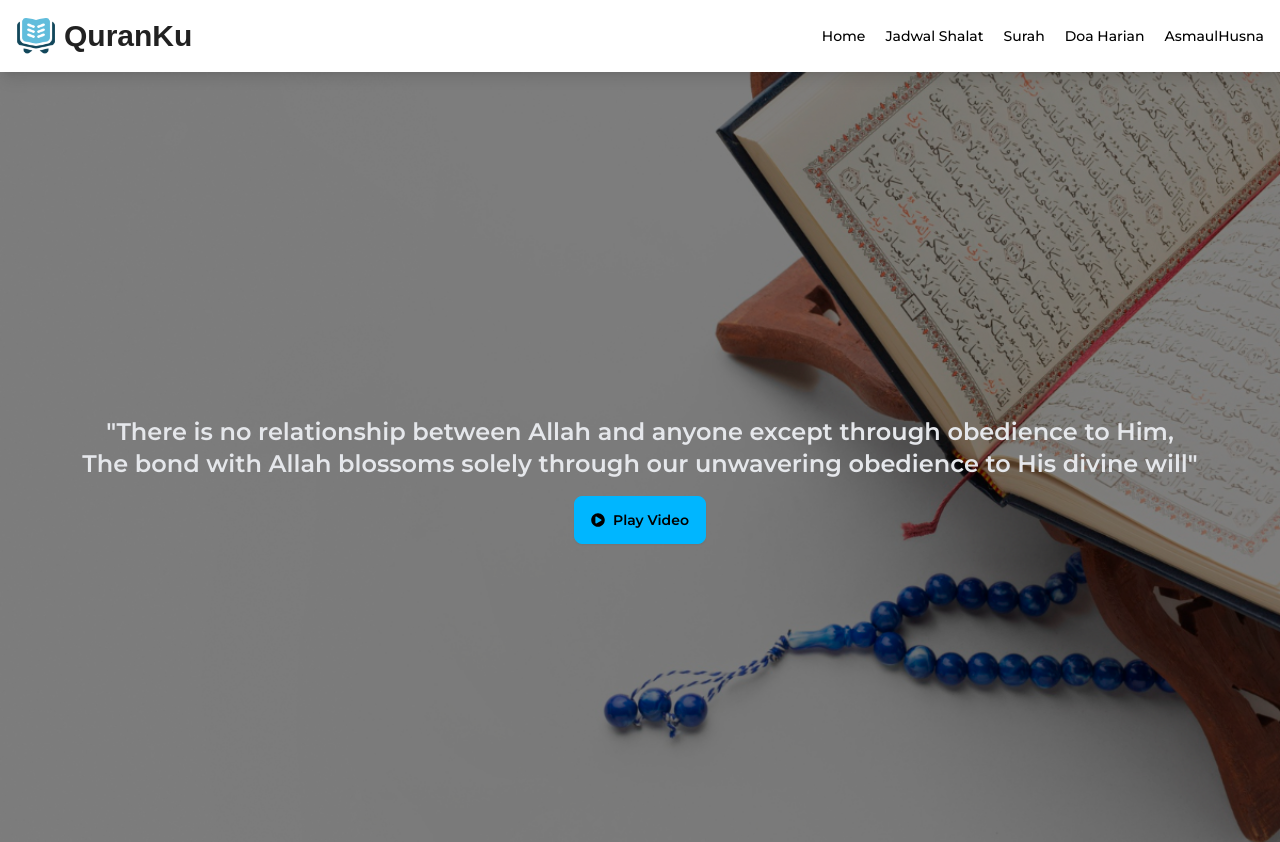
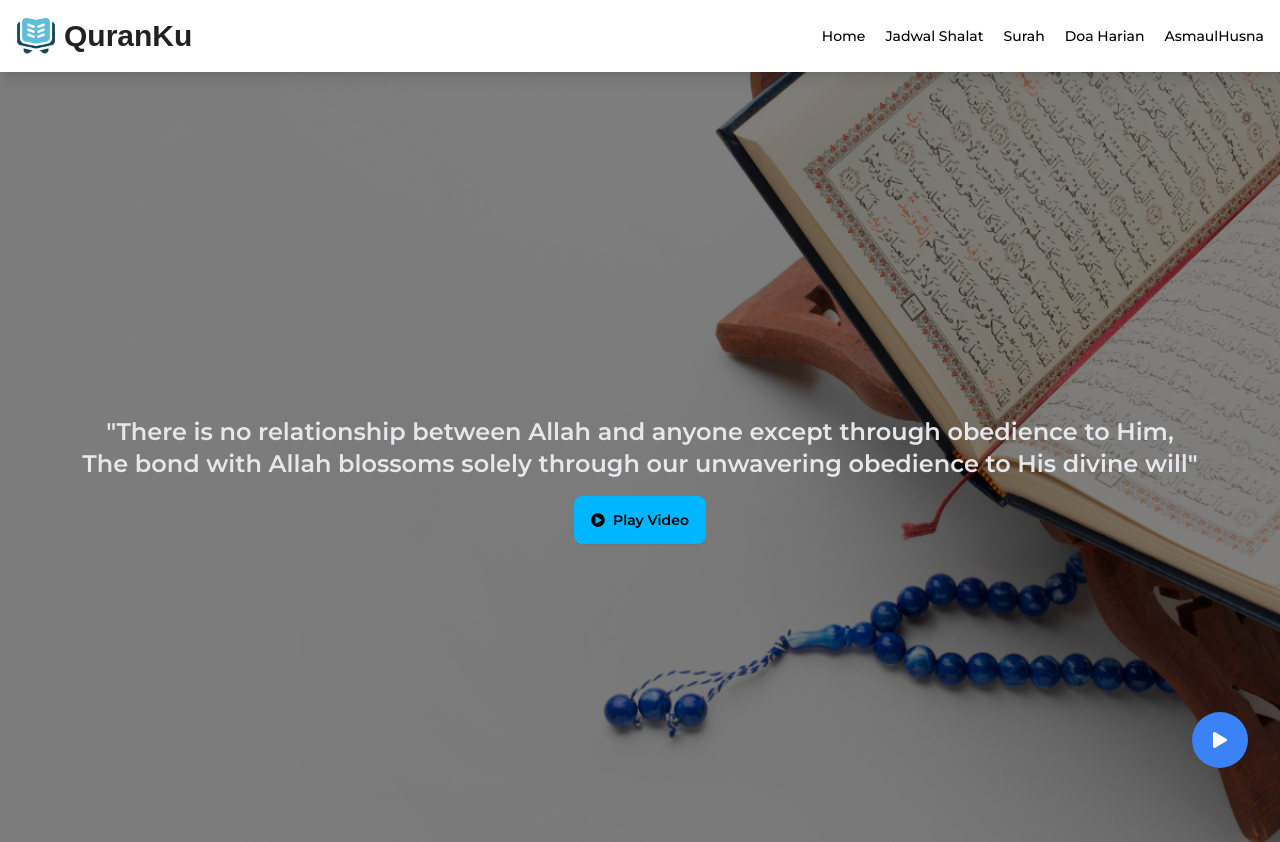
Before and after one commit to HansCode20/QuranKu, a React (Vite) app: page / in a window 1280 px wide. Shown: the top 842 px of the page. Built offline with nearby package versions, Linux system fonts and the light colour scheme; a web font is replaced by a local one.

Commit message:
Tambah Fitur

```diff
--- a/src/App.jsx
+++ b/src/App.jsx
@@ -1,20 +1,29 @@
-import { useState } from "react";
-import { BrowserRouter, Routes, Route } from "react-router-dom";
+import React from "react";
+import { BrowserRouter, Routes, Route, useLocation } from "react-router-dom";
 import Home from "./pages/Home";
-import "./App.css";
 import JadwalSholat from "./pages/JadwalSholat";
 import Kitab from "./pages/Kitab";
 import SurahKitab from "./pages/SurahKitab";
 import Doa from "./pages/Doa";
 import AsmaulHusna from "./pages/AsmaulHusna";
-
+import MusicPlayer from "./components/MusicPlayer";
 
 function App() {
-  const [count, setCount] = useState(0);
+  return (
+    <BrowserRouter>
+      <PageWrapper />
+    </BrowserRouter>
+  );
+}
+
+function PageWrapper() {
+  const location = useLocation();
+
+  // Check if the current path starts with "/surah/" to hide the MusicPlayer
+  const shouldShowMusicPlayer = !location.pathname.startsWith("/surah/");
 
   return (
     <>
-      <BrowserRouter>
       <Routes>
         <Route path="/" element={<Home />} />
         <Route path="/sholat" element={<JadwalSholat />} />
@@ -23,7 +32,7 @@ function App() {
         <Route path="/doa" element={<Doa />} />
         <Route path="/asmaulhusna" element={<AsmaulHusna />} />
       </Routes>
-      </BrowserRouter>
+      {shouldShowMusicPlayer && <MusicPlayer />}
     </>
   );
 }
--- a/src/Fragment/Layout.jsx
+++ b/src/Fragment/Layout.jsx
@@ -1,6 +1,6 @@
 import React from "react";
 import Navbar from "../components/Navbar";
-import Footer from "../components/Footer";
+
 
 const Layout = ({ children }) => {
   return (
@@ -9,7 +9,6 @@ const Layout = ({ children }) => {
       <div className="flex-grow">
         {children}
       </div>
-      <Footer />
     </div>
   );
 };
--- a/src/components/Footer.jsx
+++ /dev/null
@@ -1,13 +0,0 @@
-import React from "react";
-
-const Footer = () => {
-  return (
-    <div className=" bg-gray-600 flex  items-center justify-center ">
-      <h1 className="text-white font-semibold">
-        &copy; Copyright by Quranku 2024
-      </h1>
-    </div>
-  );
-};
-
-export default Footer;
--- /dev/null
+++ b/src/components/MusicPlayer.jsx
@@ -0,0 +1,27 @@
+import React, { useState } from 'react';
+import audio from '../assets/Audio/Nasheed Taweel Alshawq - Ahmed Bukhatir  - أحمد بوخاطر - نشيد طويل الشوق.mp3';
+import { FaPause } from "react-icons/fa6";
+import { FaPlay } from "react-icons/fa";
+
+const MusicPlayer = () => {
+    const [isPlaying, setIsPlaying] = useState(false);
+
+    const togglePlay = () => {
+        setIsPlaying(!isPlaying);
+        const audio = document.getElementById('background-music');
+        isPlaying ? audio.pause() : audio.play();
+    };
+
+    return (
+        <div className="fixed bottom-0 right-0 p-8">
+            <audio id="background-music" loop>
+                <source src={audio} type="audio/mpeg" />
+            </audio>
+            <button onClick={togglePlay} className="bg-blue-500 p-5 rounded-full text-white">
+                {isPlaying ? <FaPause/> : <FaPlay/>}
+            </button>
+        </div>
+    );
+};
+
+export default MusicPlayer;
--- a/src/pages/Doa.jsx
+++ b/src/pages/Doa.jsx
@@ -22,13 +22,13 @@ const Doa = () => {
 
     setTimeout(() => {
       axios
-        .get(`https://api.dikiotang.com/doa/harian`)
+        .get(`https://islamic-api-zhirrr.vercel.app/api/doaharian `)
         .then((response) => {
           const doaData = response.data.data;
-          const filtered = doaData.filter((item) =>
-            item.judul.toLowerCase().includes(search.toLowerCase())
+         const filteredData = doaData.filter((item) =>
+            item.title.toLowerCase().includes(search.toLowerCase())
           );
-          setDoa(filtered);
+          setDoa(filteredData);
           setLoading(false);
         })
         .catch((error) => {
@@ -77,7 +77,7 @@ const Doa = () => {
                 <div className="px-4 py-4 flex justify-between">
                   <div className=" mx-auto">
                     <h3 className="text-lg font-semibold text-md items-center text-center">
-                      {item.judul}
+                      {item.title}
                     </h3>
                   </div>
                 </div>
@@ -102,9 +102,9 @@ const Doa = () => {
                       {selectedDoa && (
                         <>
                           <p className="py-4 flex justify-end text-black font-bold text-xl text-center">
-                            {selectedDoa.arab}
+                            {selectedDoa.arabic}
                           </p>
-                          <p className="text-sm">{selectedDoa.indo}</p>
+                          <p className="text-sm">{selectedDoa.latin}</p>
                         </>
                       )}
                       <div className="modal-action">
@@ -127,7 +127,7 @@ const Doa = () => {
             ))}
         </div>
         <div className="flex justify-center mx-auto">
-          {!loading && search && doa.length === 0 && <p className="text-center">Doa Tidak Ditemukan</p>}
+          {search !== "" && doa.length === 0 && <p className="text-center">Doa Tidak Ditemukan</p>}
         </div>
       </div>
     </Layout>
```
Also changed, not shown: src/index.css (line endings or trailing spaces), 1 other file (tests, documents, lock files or other folders). Lines whose indentation alone changed are shown as unchanged.
